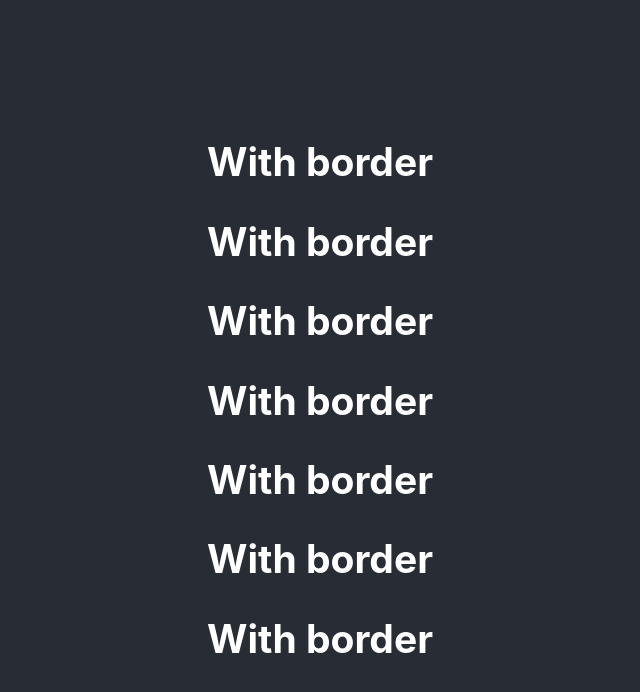
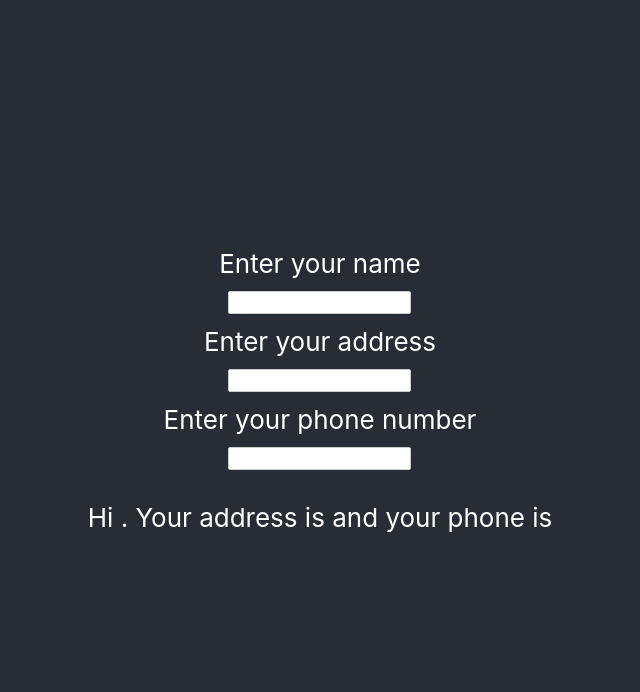
Before and after one commit to rudfoss/cra-workshop, a React (Create React App) app: page / in a window 1280 px wide. Shown: the top 692 px of the page, without its empty margins (320-960 px from the left). Built offline with nearby package versions, Linux system fonts and the light colour scheme.

Commit message:
Task TextInput

```diff
--- a/src/App.tsx
+++ b/src/App.tsx
@@ -1,14 +1,22 @@
-import React from 'react';
+import React, { useState } from 'react';
+import TextInput from 'ui/TextInput';
 import './App.css';
-import Task from 'tasks/Repeat';
+// import Task from 'tasks/Repeat';
 
 function App() {
+  const [name, setName] = useState("")
+  const [address, setAddress] = useState("")
+  const [phone, setPhone] = useState("")
+
   return (
     <div className="App" >
       <header className="App-header">
-        <Task count={7}>
-          <h2 data-index="bar">With border</h2>
-        </Task>
+        <TextInput id="name" label="Enter your name" value={name} onChange={setName} />
+        <TextInput id="address" label="Enter your address" value={address} onChange={setAddress} />
+        <TextInput id="phone" label="Enter your phone number" value={phone} onChange={setPhone} />
+        <p>
+          Hi {name}. Your address is {address} and your phone is {phone}
+        </p>
       </header>
     </div>
   );
--- /dev/null
+++ b/src/ui/TextInput/TextInput.module.css
@@ -0,0 +1,14 @@
+.container {
+	margin: 6px 0;
+}
+
+.label {
+	display: block;
+	margin-bottom: 3px;
+}
+
+.input {
+	padding: 3px 2px;
+	border-radius: 2px;
+	border: 1px solid #ccc;
+}
--- /dev/null
+++ b/src/ui/TextInput/TextInput.tsx
@@ -0,0 +1,29 @@
+import React from "react"
+import cls from "./TextInput.module.css"
+
+interface TextInputProps {
+	id: string
+	label: string
+	value: string
+	onChange: (newValue: string, evt: React.ChangeEvent<HTMLInputElement>) => void
+}
+
+export const TextInput = (props: TextInputProps) => {
+	const { id, label, value, onChange } = props
+
+	const onInputChange = (evt: React.ChangeEvent<HTMLInputElement>) => {
+		onChange(evt.target.value, evt)
+	}
+
+	return (
+		<div className={cls.container}>
+			<label htmlFor={id} className={cls.label}>{label}</label>
+			<input
+				className={cls.input}
+				id={id}
+				type="text"
+				value={value}
+				onChange={onInputChange} />
+		</div>
+	)
+}
--- /dev/null
+++ b/src/ui/TextInput/index.ts
@@ -0,0 +1 @@
+export { TextInput as default } from "./TextInput"
```
